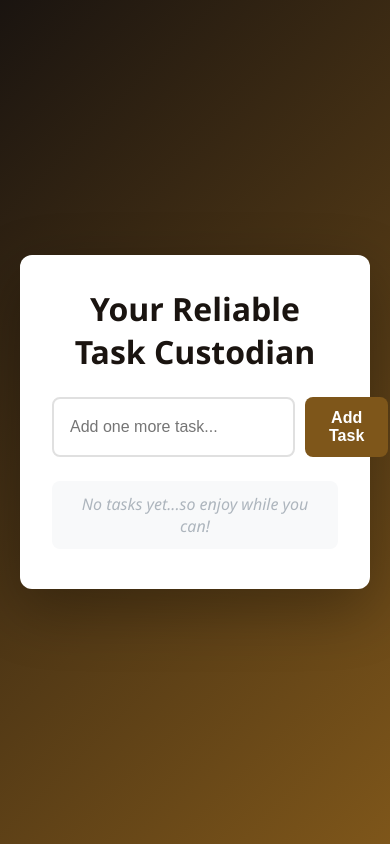
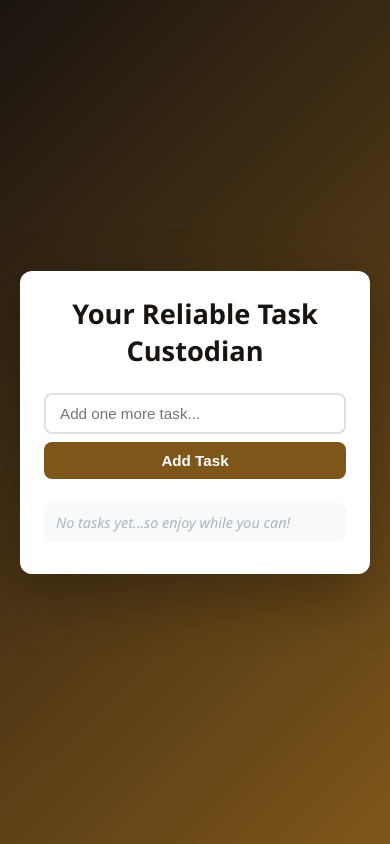
Before and after one commit to Lokeny2/T.To-Do-, a plain HTML site: page index.html in a window 390 px wide. Drawn offline with Linux system fonts and the light colour scheme.

Commit message:
add media queries

```diff
--- a/style.css
+++ b/style.css
@@ -122,3 +122,63 @@ h1 {
   font-style: italic;
   padding: 20px 0;
 }
+
+/* Media Queries */
+@media (max-width: 400px) {
+  .container {
+    padding: 1.5rem;
+  }
+
+  h1 {
+    font-size: 1.5rem;
+  }
+
+  .input-section {
+    flex-direction: column;
+    gap: 8px;
+  }
+
+  #taskInput {
+    width: 100%;
+    padding: 10px 14px;
+    font-size: 0.95rem;
+  }
+
+  #addBtn {
+    width: 100%;
+    padding: 10px;
+    font-size: 0.95rem;
+  }
+
+  #taskList li {
+    padding: 10px 12px;
+  }
+
+  #taskList li .task-text {
+    font-size: 0.9rem;
+  }
+
+  #taskList li .delete-btn {
+    padding: 4px 10px;
+    font-size: 0.75rem;
+  }
+
+  .empty-message {
+    font-size: 0.9rem;
+  }
+}
+
+/* Medium phones (401px - 576px) */
+@media (max-width: 576px) {
+  .container {
+    padding: 1.5rem;
+  }
+
+  h1 {
+    font-size: 1.7rem;
+  }
+
+  #addBtn {
+    padding: 10px 16px;
+  }
+}
```
